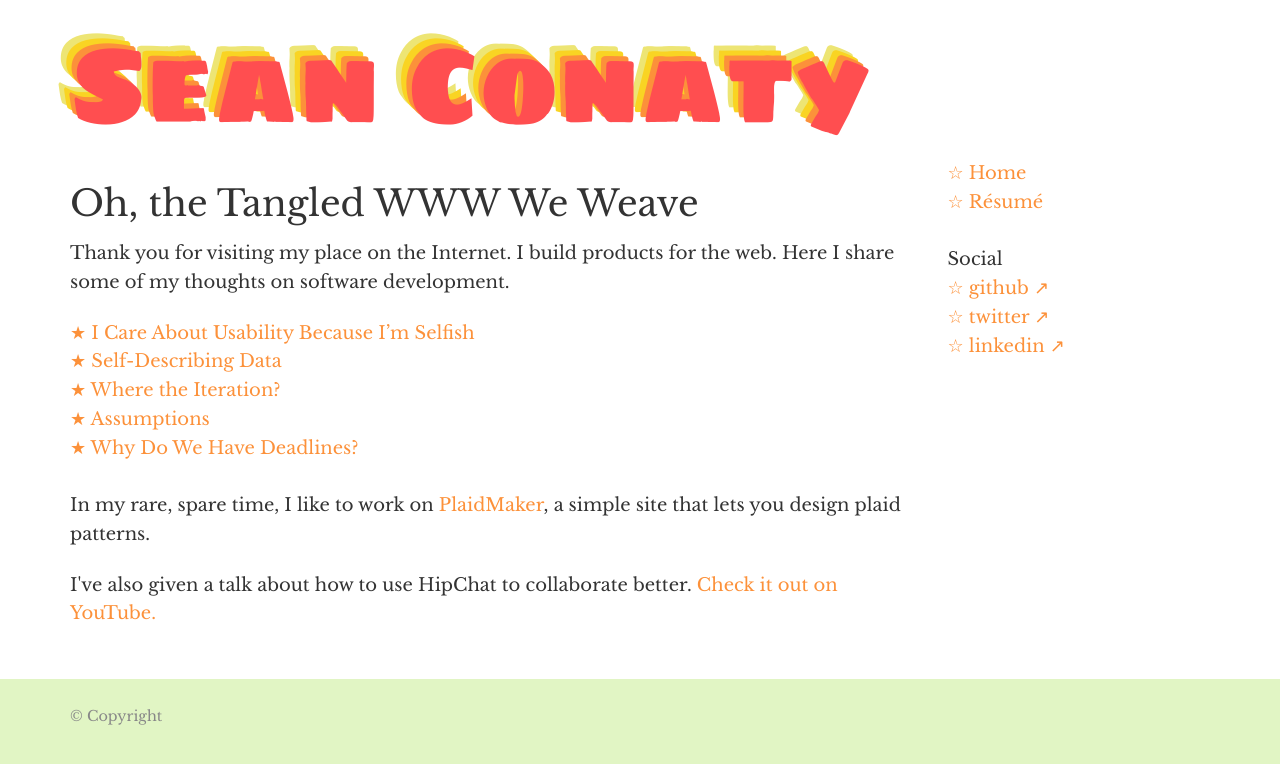
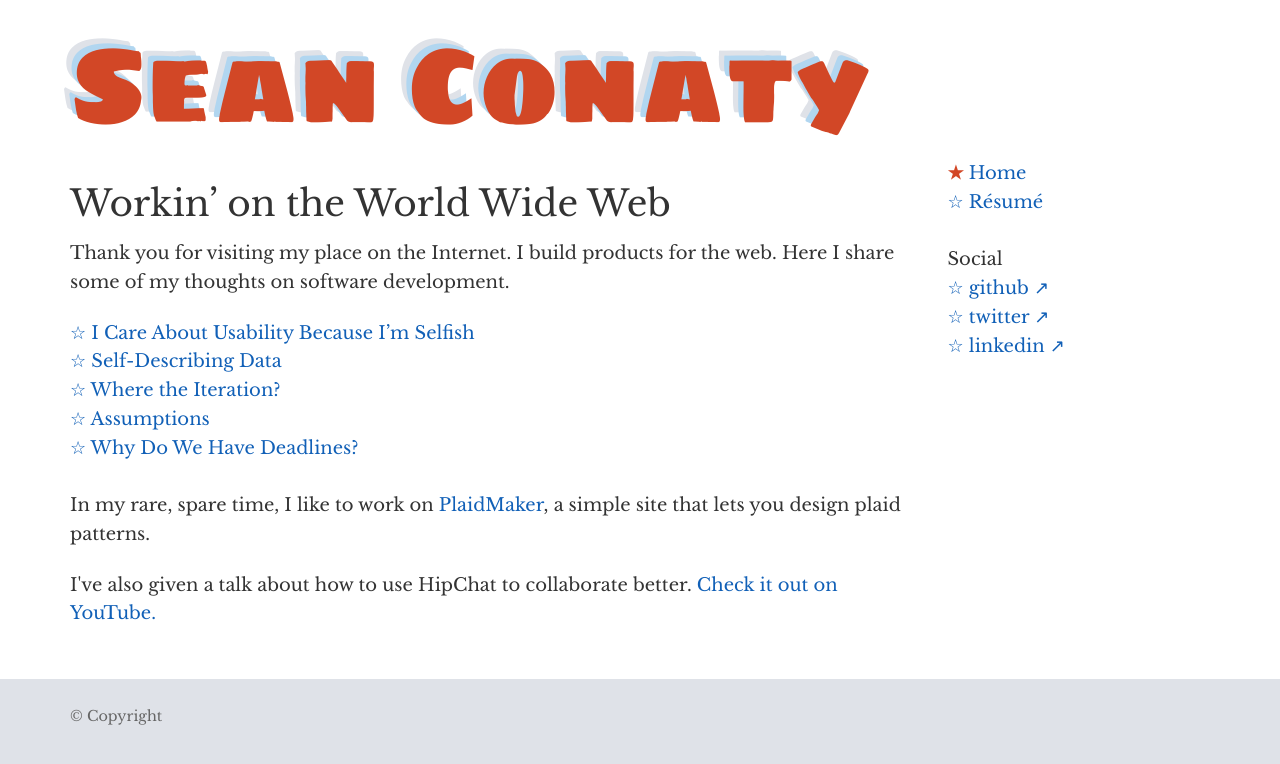
Before and after one commit to seanconaty/seanconaty.github.com, a Jekyll site: the page built from index.html, in a window 1280 px wide. Shown: the top 764 px of the page. Built offline with Jekyll 4.4.1, drawn with Linux system fonts in a browser that asks for light colours; nearby versions of some CDN libraries.

Commit message:
style and copy updates

```diff
--- a/_layouts/default.html
+++ b/_layouts/default.html
@@ -9,7 +9,7 @@
     <link href='//fonts.googleapis.com/css?family=Libre+Baskerville:400,700|Sigmar+One' rel='stylesheet' type='text/css'>
     <link rel="stylesheet" href="//maxcdn.bootstrapcdn.com/bootstrap/3.2.0/css/bootstrap.min.css" type="text/css" media="screen" />
     <link rel="stylesheet" href="/css/style.css" type="text/css" media="screen" />
-    <link rel="icon" type="image/x-icon" href="/favicon.ico">
+    <link rel="icon" type="image/png" href="/favicon.png">
 </head>
 <body>
 <div class="container">
@@ -25,8 +25,8 @@
         <div class="col-md-3 side-content">
             <div class="visible-sm-block visible-xs-block rule"></div>
             <!-- FIXME: generate these automatically -->
-            <a href="/">&#9734; Home</a><br>
-            <a href="/resume.html">&#9734; Résumé</a><br><br>
+            <a href="/">{% if page.name == 'index.html' %}<b class="star">&#9733;</b>{% else %}&#9734;{% endif %}</b> Home</a><br>
+          <a href="/resume.html">{% if page.name == 'resume.html' %}<b class="star">&#9733;</b>{% else %}&#9734;{% endif %}</b> Résumé</a><br><br>
             Social<br>
             <a href="http://github.com/seanconaty" target="_blank">&#9734; github &#8599;</a><br>
             <a href="http://twitter.com/seanconaty" target="_blank">&#9734; twitter &#8599;</a><br>
--- a/css/style.css
+++ b/css/style.css
@@ -1,5 +1,5 @@
 html {
-    background-color: #E1F5C4;
+    background-color: #dfe2e8;
 }
 
 body {
@@ -12,20 +12,20 @@ body {
 
 body a,
 body a:visited {
-    color: #FC913A;
+    color: #1160b7;
 }
 
 body a:hover,
 body a:active {
-    color: #FF4E50;
+    color: #d24726;
 }
 
 ::selection {
-    background: #FC913A;
+    background: #b1d6f0;
 }
 
 ::-moz-selection {
-    background: #FC913A;
+    background: #b1d6f0;
 }
 
 p {
@@ -36,10 +36,17 @@ h1, h2, h3, h4, h5, h5 {
     line-height: 1.4em;
 }
 
-/* colors from palette http://www.colourlovers.com/palette/937624/Dance_To_Forget */
+/*
+http://www.color-hex.com/color-palette/29680
+#002050 (0,32,80)
+#dfe2e8 (223,226,232)
+#1160b7 (17,96,183)
+#b1d6f0 (177,214,240)
+#d24726 (210,71,38)
+*/
 
 h1.site-title a {
-    color: #FF4E50;
+    color: #d24726;
     z-index: 1;
 }
 
@@ -49,20 +56,20 @@ h1.site-title {
     font-size: 100px;
     line-height: 1.2em;
     margin: 0.2em 0 0.1em;
-    -moz-text-shadow:    -0.05em -0.05em 0 #FC913A;
-    -webkit-text-shadow: -0.05em -0.05em 0 #FC913A;
-    text-shadow:         -0.05em -0.05em 0 #FC913A;
+    -moz-text-shadow:    -0.05em -0.05em 0 #b1d6f0;
+    -webkit-text-shadow: -0.05em -0.05em 0 #b1d6f0;
+    text-shadow:         -0.05em -0.05em 0 #b1d6f0;
     z-index: 2;
 }
 
 h1.site-title span {
-    color: #F9D423;
+    color: #dfe2e8;
     position: absolute;
     top: -0.1em;
     left: -0.1em;
-    -moz-text-shadow:    -0.05em -0.05em 0 #EDE574;
-    -webkit-text-shadow: -0.05em -0.05em 0 #EDE574;
-    text-shadow:         -0.05em -0.05em 0 #EDE574;
+    -moz-text-shadow: none;
+    -webkit-text-shadow: none;
+    text-shadow: none;
     z-index: -1;
 }
 
@@ -72,6 +79,10 @@ h1.site-title a:hover {
 
 .side-content {
     font-size: 1em;
+}
+
+.star {
+    color: #d24726;
 }
 
 .rule {
@@ -99,8 +110,8 @@ h1.site-title a:hover {
 }
 
 .footer {
-    color: #888;
-    background-color: #E1F5C4;
+    color: #666;
+    background-color: #dfe2e8;
     margin-top: 2em;
     padding-top: 1.6em;
     padding-bottom: 1.6em;
--- a/index.html
+++ b/index.html
@@ -1,9 +1,9 @@
 ---
 layout: default
-title: Oh, the Tangled WWW We Weave
+title: Workin’ on the World Wide Web
 ---
 
-<h1>Oh, the Tangled WWW We Weave</h1>
+<h1>Workin’ on the World Wide Web</h1>
 
 <p>Thank you for visiting my place on the Internet.
 I build products for the web.
```
Also changed, not shown: other parts of index.html (+1 -1 lines), favicon.ico (deleted), favicon.png (added).
